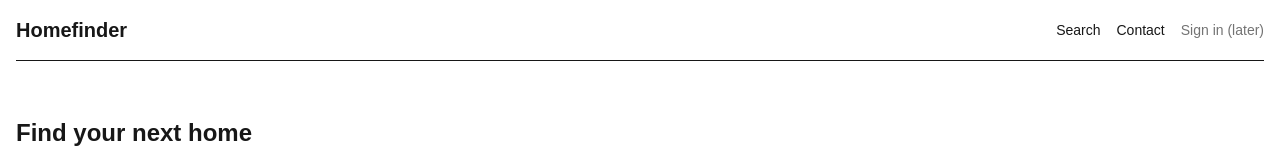
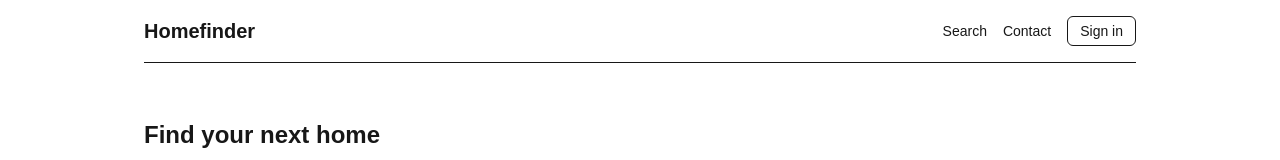
Before and after one commit to ziarsabir/property-project, a Next.js app: page / in a window 1280 px wide. Shown: the top 160 px of the page. Built offline with nearby package versions, Linux system fonts and the light colour scheme.

Commit message:
Update layout

```diff
--- a/src/app/layout.tsx
+++ b/src/app/layout.tsx
@@ -1,6 +1,7 @@
 import type { Metadata } from "next";
 import Link from "next/link";
 import "./globals.css";
+import Providers from "./providers"; // 👈 ADD THIS
 
 export const metadata: Metadata = {
   title: "Homefinder (dev)",
@@ -12,11 +13,14 @@ export default function RootLayout({ children }: { children: React.ReactNode })
   return (
     <html lang="en">
       <body className="min-h-screen bg-white text-slate-900">
-        <div className="max-w-7xl mx-auto px-4">
+        {/* 👇 WRAP EVERYTHING IN PROVIDERS */}
+        <Providers>
+          <div className="max-w-5xl mx-auto px-4">
             <Header />
             <main className="py-6">{children}</main>
             <Footer />
           </div>
+        </Providers>
       </body>
     </html>
   );
@@ -29,14 +33,21 @@ function Header() {
         Homefinder
       </Link>
 
-      <nav className="flex gap-4 text-sm">
+      <nav className="flex gap-4 text-sm items-center">
         <Link href="/search" className="hover:underline">
           Search
         </Link>
+
         <Link href="/contact" className="hover:underline">
           Contact
         </Link>
-        <span className="opacity-60">Sign in (later)</span>
+
+        <Link
+          href="/signin"
+          className="rounded-md border px-3 py-1 font-medium hover:bg-slate-100 transition"
+        >
+          Sign in
+        </Link>
       </nav>
     </header>
   );
```
Lines whose indentation alone changed are shown as unchanged.
